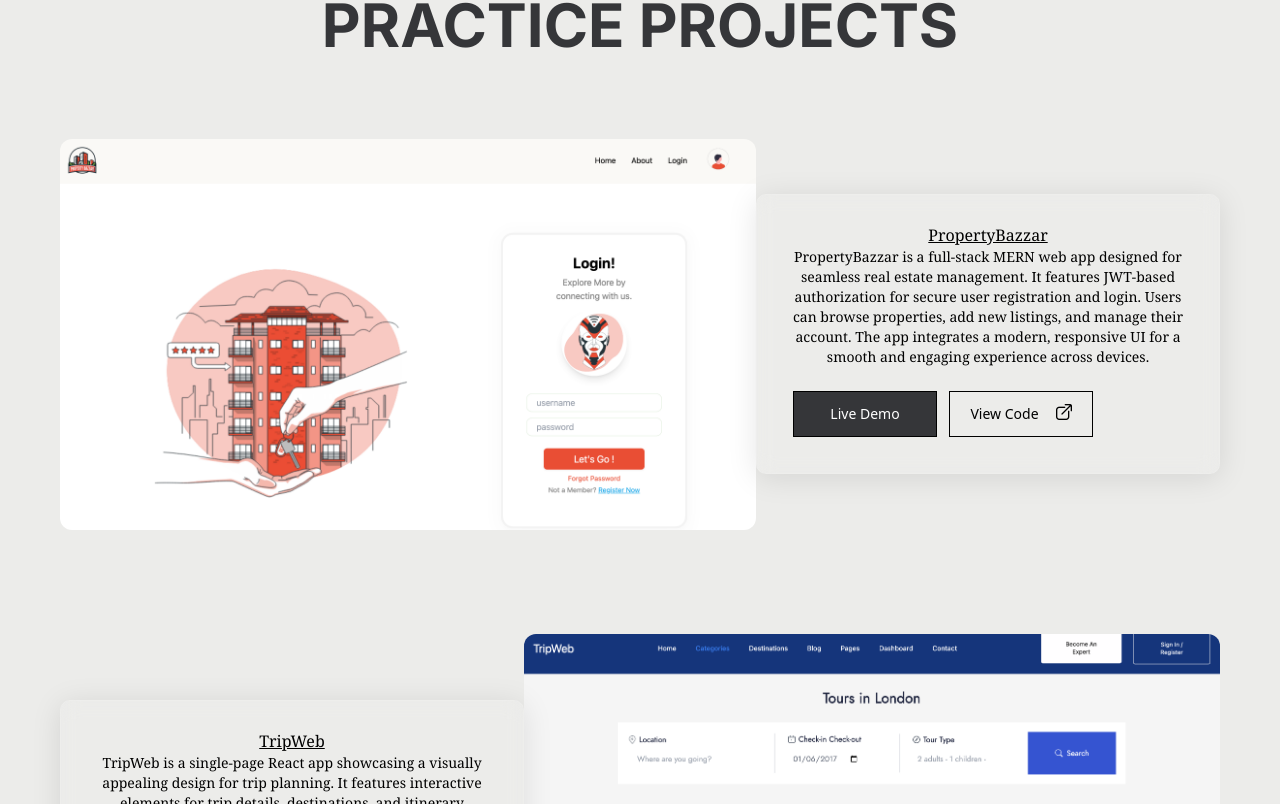
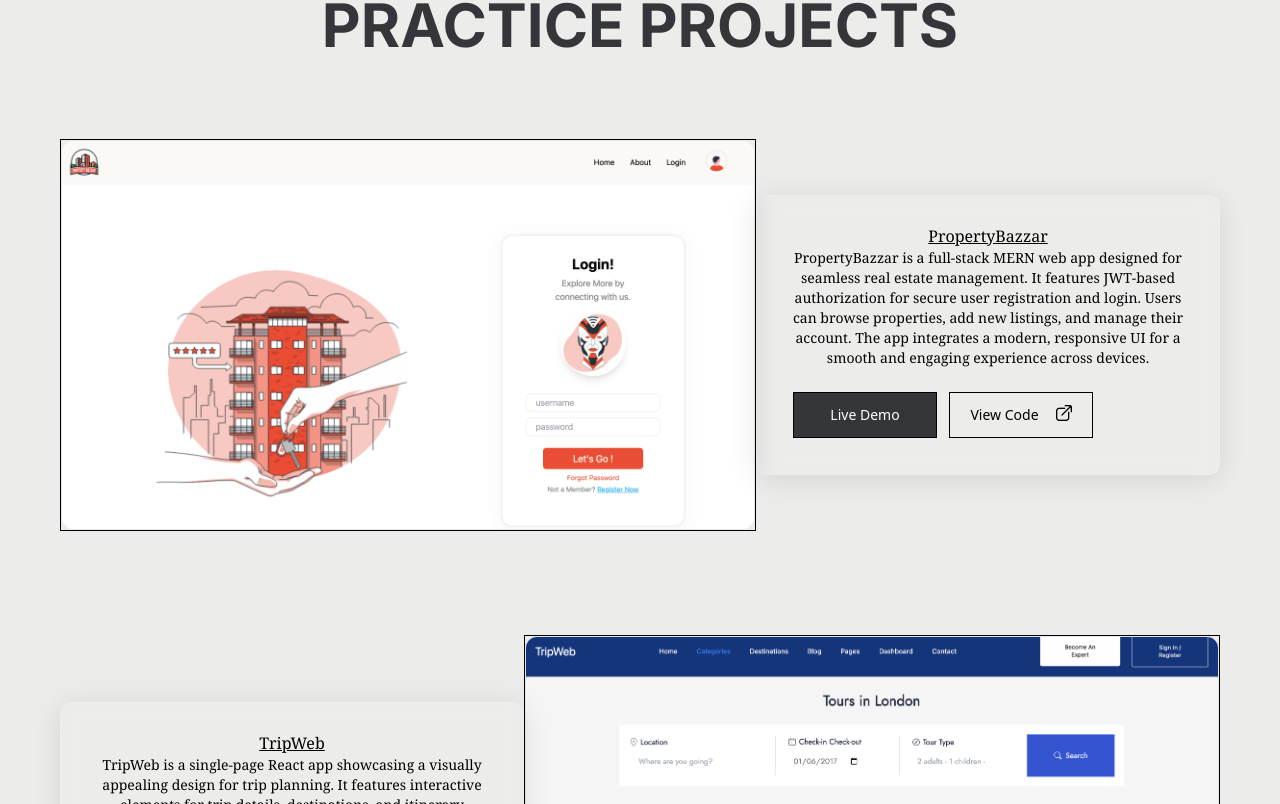
Before and after one commit to rishibhatt/RishabResume2024, a React (Vite) app: page / in a window 1280 px wide. Shown: the part 3376-4180 px from the top of the page. Built offline with nearby package versions, Linux system fonts and the light colour scheme; a web font is replaced by a local one.

Commit message:
corrected project image issue

```diff
--- a/src/components/Projects/Project.jsx
+++ b/src/components/Projects/Project.jsx
@@ -21,10 +21,10 @@ const Project = () => {
               id % 2 === 0 ? "lg:flex-row" : "lg:flex-row-reverse"
             } items-center relative`}
           >
-            <div className="lg:w-[60%]" data-aos="zoom-in">
+            <div className="lg:w-[60%] border border-black" data-aos="zoom-in">
               <img
                 src={project.image}
-                className="project-image object-contain mx-auto h-[70%] lg:h-full rounded-xl"
+                className="project-image border object-fill mx-auto  lg:h-full rounded-xl"
                 alt="project"
               />
             </div>
```
